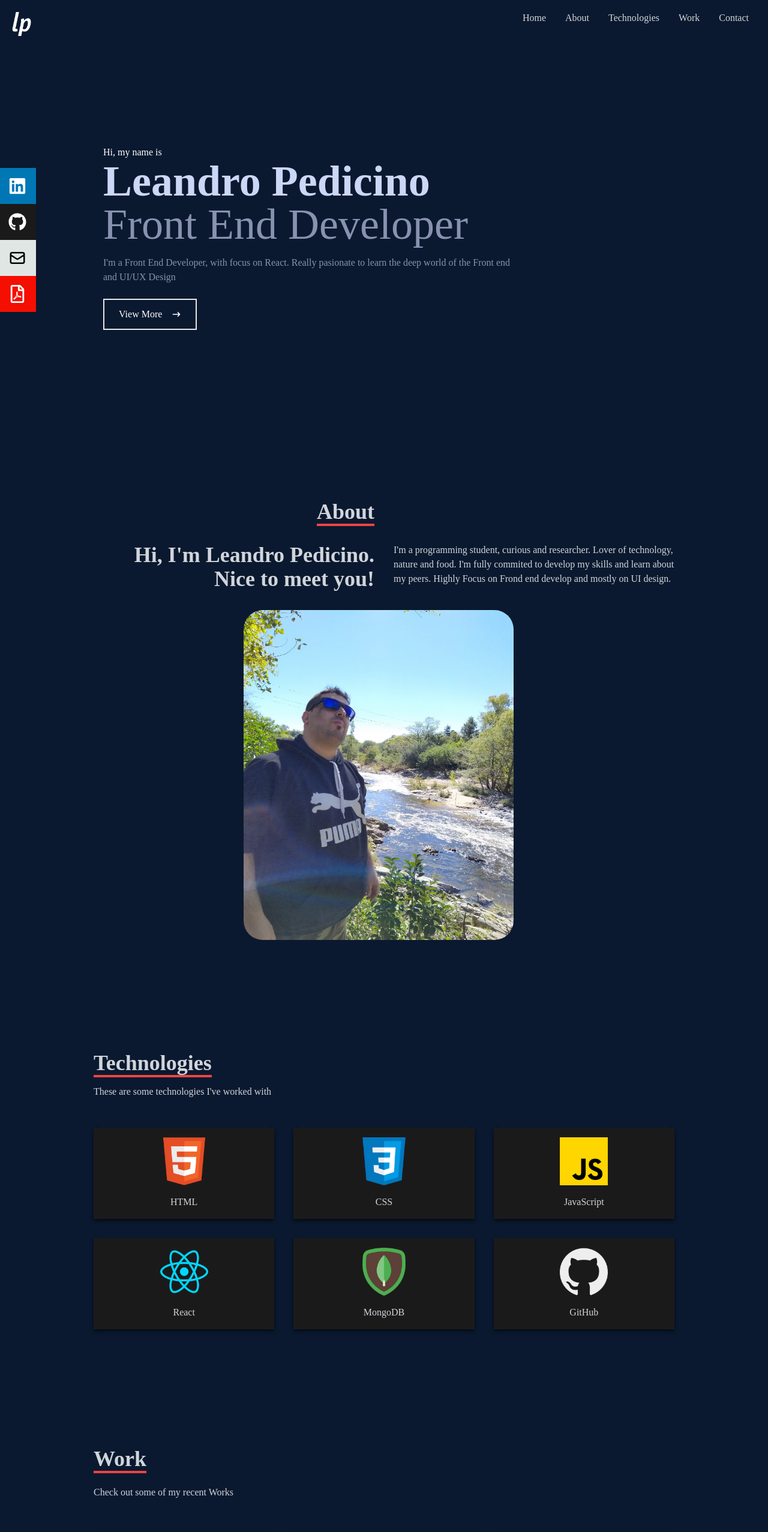
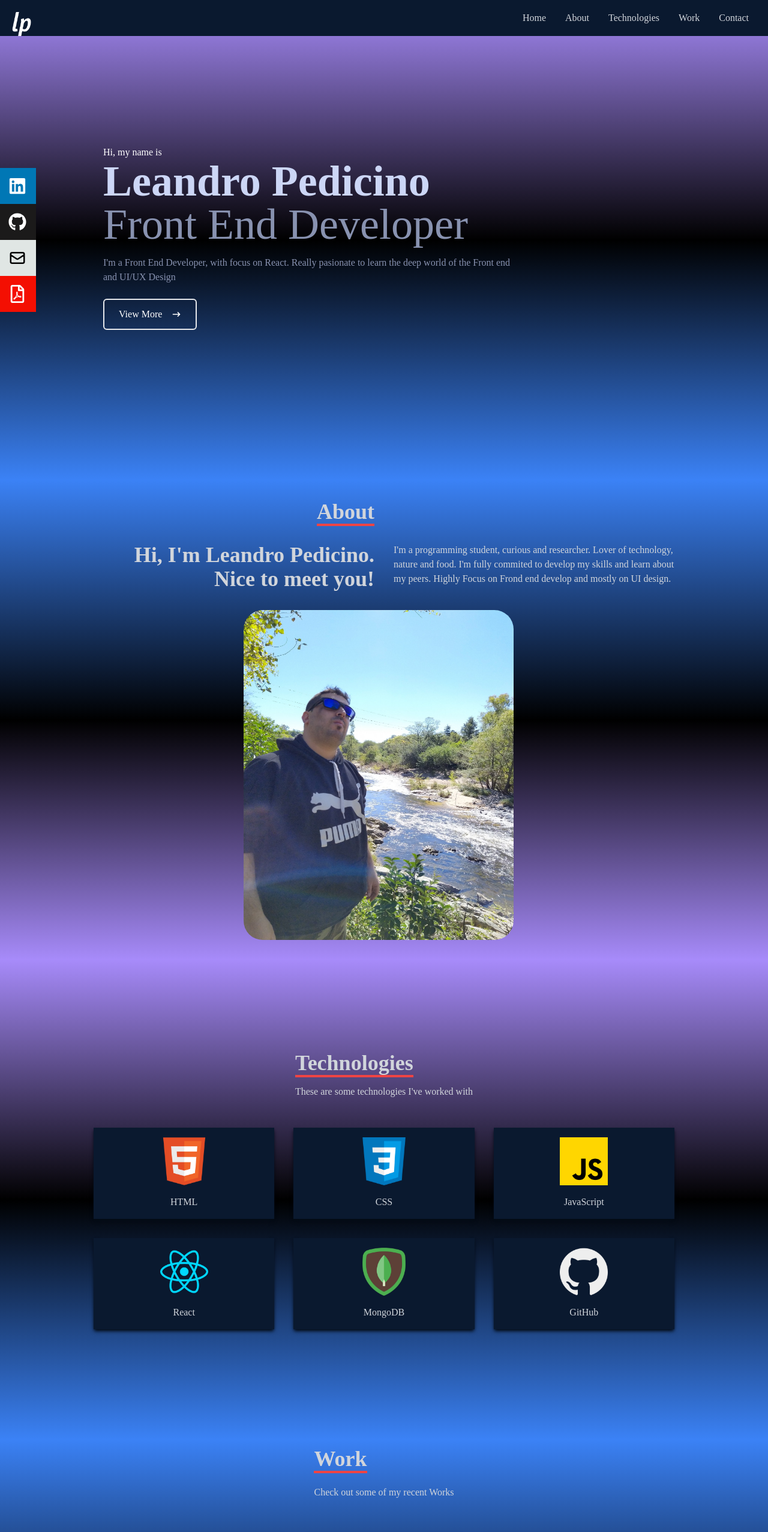
Before and after one commit to LPedicino/portfolio, a React (Create React App) app: page / in a window 1280 px wide. Shown: the top 2554 px of the page at 60% size. Built offline with nearby package versions, Linux system fonts and the light colour scheme.

Commit message:
Feat: bg

```diff
--- a/src/components/About.jsx
+++ b/src/components/About.jsx
@@ -3,7 +3,10 @@ import man from "../assets/man.jpg";
 
 const About = () => {
   return (
-    <div name="about" className="w-full h-screen bg-[#0a192f] text-gray-300">
+    <div
+      name="about"
+      className="w-full h-screen bg-gradient-to-b from-blue-500 via-black to-violet-400 text-gray-300"
+    >
       <div className="flex flex-col justify-center items-center w-full h-full">
         <div className="max-w-[1000px] w-full grid grid-cols-2 gap-8">
           <div className="sm:text-right pb-8 pl-4">
--- a/src/components/Contact.jsx
+++ b/src/components/Contact.jsx
@@ -4,7 +4,7 @@ const Contact = () => {
   return (
     <div
       name="contact"
-      className="w-full h-screen bg-[#0a192f] flex justify-center items-center p-4"
+      className="w-full h-screen bg-gradient-to-t  from-blue-500 via-black to-violet-400 flex justify-center items-center p-4"
     >
       <form
         method="POST"
@@ -12,7 +12,7 @@ const Contact = () => {
         className="flex flex-col max-w-[600px] w-full "
       >
         <div className="pb-8">
-          <p className="text-4xl font-bold inline border-b-4 border-red-500 text-gray-300 ">
+          <p className="text-4xl font-bold inline border-b-4 border-red-500 text-gray-300">
             Contact
           </p>
           <p className="text-gray-300 py-4">
@@ -38,7 +38,7 @@ const Contact = () => {
           rows="10"
           placeholder="Message"
         ></textarea>
-        <button className="text-white border-2 hover:bg-[#00FF00] hover:border-[#00FF00] hover:scale-105 duration-300 hover:text-black px-4 py-3 my-8 mx-auto flex items-center">
+        <button className="text-white border-2 rounded-md hover:bg-[#975ad0] hover:font-bold hover:border-[#975ad0] hover:scale-105 duration-300  px-4 py-3 my-8 mx-auto flex items-center">
           Let's Collaborate
         </button>
       </form>
--- a/src/components/Home.jsx
+++ b/src/components/Home.jsx
@@ -3,7 +3,10 @@ import { HiArrowNarrowRight } from "react-icons/hi";
 import { Link } from "react-scroll";
 const Home = () => {
   return (
-    <div name="home" className="w-full h-screen bg-[#0a192f]">
+    <div
+      name="home"
+      className="w-full h-screen bg-gradient-to-t from-blue-500 via-black to-violet-400"
+    >
       {/* Container */}
 
       <div className="max-w-[1000px] mx-auto px-8 flex flex-col justify-center h-full">
@@ -20,7 +23,7 @@ const Home = () => {
         </p>
         <div>
           <Link to="about" smooth={true} duration={500}>
-            <button className="text-white group border-2 px-6 py-3 my-2 flex items-center hover:bg-blue-900 hover:border-blue-900">
+            <button className="text-white rounded-md group border-2 px-6 py-3 my-2 flex items-center hover:font-bold hover:scale-105 duration-300 hover:bg-[#975ad0] hover:border-[#975ad0]">
               View More
               <span className="group-hover:rotate-90 duration-300">
                 <HiArrowNarrowRight className="ml-4" />
--- a/src/components/Navbar.jsx
+++ b/src/components/Navbar.jsx
@@ -18,7 +18,12 @@ const NavBar = () => {
     <div className="fixed w-full h-[60px] flex justify-between items-center px-4 bg-[#0a192f] text-gray-300">
       <div className="cursor-pointer hover:scale-110 duration-300">
         <Link to="home" smooth={true} duration={500}>
-          <img className="mt-5" src={Logo} alt="" style={{ width: "40px" }} />
+          <img
+            className="mt-5 rounded-xl"
+            src={Logo}
+            alt=""
+            style={{ width: "40px" }}
+          />
         </Link>
       </div>
 
--- a/src/components/Technologies.jsx
+++ b/src/components/Technologies.jsx
@@ -11,10 +11,10 @@ const Technologies = () => {
   return (
     <div
       name="technologies"
-      className=" w-full h-screen bg-[#0a192f] text-gray-300"
+      className=" w-full h-screen bg-gradient-to-t from-blue-500 via-black to-violet-400 text-gray-300"
     >
       {/* Container */}
-      <div className="max-w-[1000px] mx-auto p-4 flex flex-col justify-center w-full h-full">
+      <div className="max-w-[1000px] items-center mx-auto p-4 flex flex-col justify-center w-full h-full">
         <div>
           <p className="text-4xl font-bold inline border-b-4 border-red-500">
             Technologies
@@ -25,15 +25,15 @@ const Technologies = () => {
         {/* Icons Container */}
 
         <div className="w-full grid grid-cols-2 sm:grid-cols-3 gap-8 text-center py-8">
-          <div className="bg-[#1b1a1a] shadow-md shadow-[#040c16] hover:scale-110 duration-500">
+          <div className="bg-[#0a192f] shadow-md shadow-[#040c16] hover:scale-110 duration-500">
             <img className="w-20 mx-auto my-4" src={HTML} alt="HTML icon" />
             <p className="my-4">HTML</p>
           </div>
-          <div className="bg-[#1b1a1a] shadow-md shadow-[#040c16] hover:scale-110 duration-500">
+          <div className="bg-[#0a192f] shadow-md shadow-[#040c16] hover:scale-110 duration-500">
             <img className="w-20 mx-auto my-4" src={CSS} alt="CSS icon" />
             <p className="my-4">CSS</p>
           </div>
-          <div className="bg-[#1b1a1a] shadow-md shadow-[#040c16] hover:scale-110 duration-500">
+          <div className="bg-[#0a192f] shadow-md shadow-[#040c16] hover:scale-110 duration-500">
             <img
               className="w-20 mx-auto my-4"
               src={JavaScript}
@@ -41,7 +41,7 @@ const Technologies = () => {
             />
             <p className="my-4">JavaScript</p>
           </div>
-          <div className="bg-[#1b1a1a] shadow-md shadow-[#040c16] hover:scale-110 duration-500">
+          <div className="bg-[#0a192f] shadow-md shadow-[#040c16] hover:scale-110 duration-500">
             <img
               className="w-20 mx-auto my-4"
               src={ReactImg}
@@ -49,11 +49,11 @@ const Technologies = () => {
             />
             <p className="my-4">React</p>
           </div>
-          <div className="bg-[#1b1a1a] shadow-md shadow-[#040c16] hover:scale-110 duration-500">
+          <div className="bg-[#0a192f] shadow-md shadow-[#040c16] hover:scale-110 duration-500">
             <img className="w-20 mx-auto my-4" src={Mongo} alt="MongoDB icon" />
             <p className="my-4">MongoDB</p>
           </div>
-          <div className="bg-[#1b1a1a] shadow-md shadow-[#040c16] hover:scale-110 duration-500">
+          <div className="bg-[#0a192f] shadow-md shadow-[#040c16] hover:scale-110 duration-500">
             <img className="w-20 mx-auto my-4" src={GitHub} alt="GitHub icon" />
             <p className="my-4">GitHub</p>
           </div>
--- a/src/components/Work.jsx
+++ b/src/components/Work.jsx
@@ -8,10 +8,13 @@ import porfolio from "../assets/portfolio.JPG";
 
 const Work = () => {
   return (
-    <div name="work" className="w-full md:h-screen text-gray-300 bg-[#0a192f]">
-      <div className="max-w-[1000px] mx-auto p-4 flex flex-col justify-center w-full h-full">
+    <div
+      name="work"
+      className="w-full md:h-screen text-gray-300 bg-gradient-to-b from-blue-500 via-black to-violet-400"
+    >
+      <div className="max-w-[1000px] mx-auto p-4 flex flex-col justify-center items-center w-full h-full">
         <div className="pb-8">
-          <p className="text-4xl font-bold inline border-b-4 text-gray-300 border-red-500">
+          <p className="text-4xl font-bold inline border-b-4 text-gray-300  border-red-500">
             Work
           </p>
           <p className="py-6">Check out some of my recent Works</p>
```
